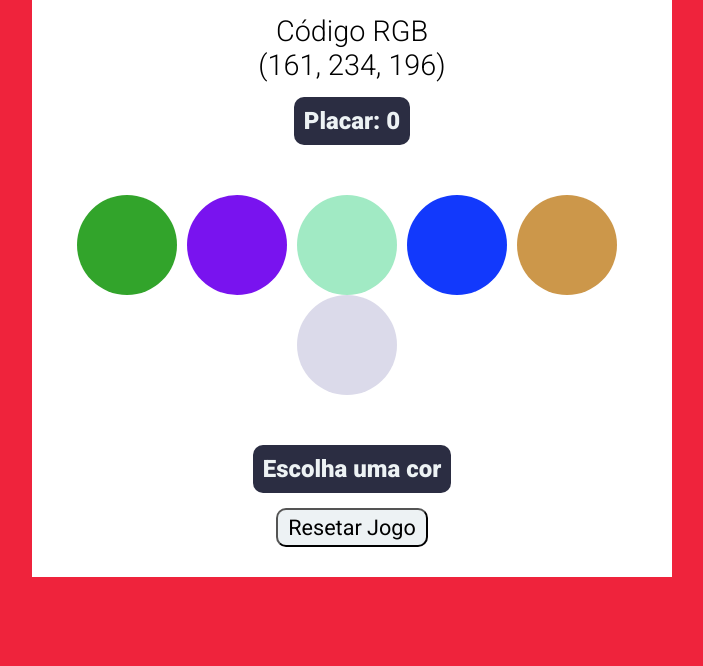
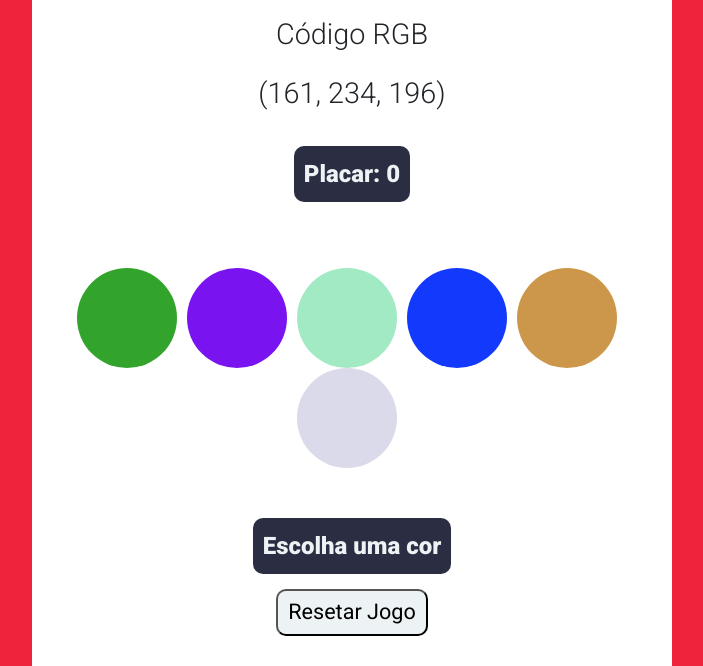
Before and after one commit to garciaagui/trybe-project-bonus_color-guess, a plain HTML site: page src/index.html in a window 1280 px wide. Shown: the part 143-809 px from the top of the page, without its empty margins (288-991 px from the left). Drawn offline with nearby package versions, Linux system fonts and the light colour scheme.

Commit message:
feat: Adiciona o framework Bootstrap via CDN

```diff
--- a/src/index.html
+++ b/src/index.html
@@ -1,15 +1,21 @@
 <!DOCTYPE html>
 <html lang="pt-br">
+
 <head>
   <meta charset="UTF-8">
   <meta http-equiv="X-UA-Compatible" content="IE=edge">
   <meta name="viewport" content="width=device-width, initial-scale=1.0">
-  <link rel="stylesheet" href="style.css">
   <link rel="preconnect" href="https://fonts.googleapis.com">
   <link rel="preconnect" href="https://fonts.gstatic.com" crossorigin>
-  <link href="https://fonts.googleapis.com/css2?family=Bebas+Neue&family=Montserrat:wght@500&family=Roboto:wght@300;400;900&display=swap" rel="stylesheet">
+  <link
+    href="https://fonts.googleapis.com/css2?family=Bebas+Neue&family=Montserrat:wght@500&family=Roboto:wght@300;400;900&display=swap"
+    rel="stylesheet">
+  <link href="https://cdn.jsdelivr.net/npm/bootstrap@5.2.2/dist/css/bootstrap.min.css" rel="stylesheet"
+    integrity="sha384-Zenh87qX5JnK2Jl0vWa8Ck2rdkQ2Bzep5IDxbcnCeuOxjzrPF/et3URy9Bv1WTRi" crossorigin="anonymous">
+  <link rel="stylesheet" href="style.css">
   <title>Adivinhe a Cor</title>
 </head>
+
 <body>
   <header>
     <h1 id="title">Adivinhe a Cor</h1>
@@ -35,4 +41,5 @@
   </main>
   <script src="script.js"></script>
 </body>
+
 </html>
```
Also changed, not shown: src/style.css (line endings or trailing spaces).
